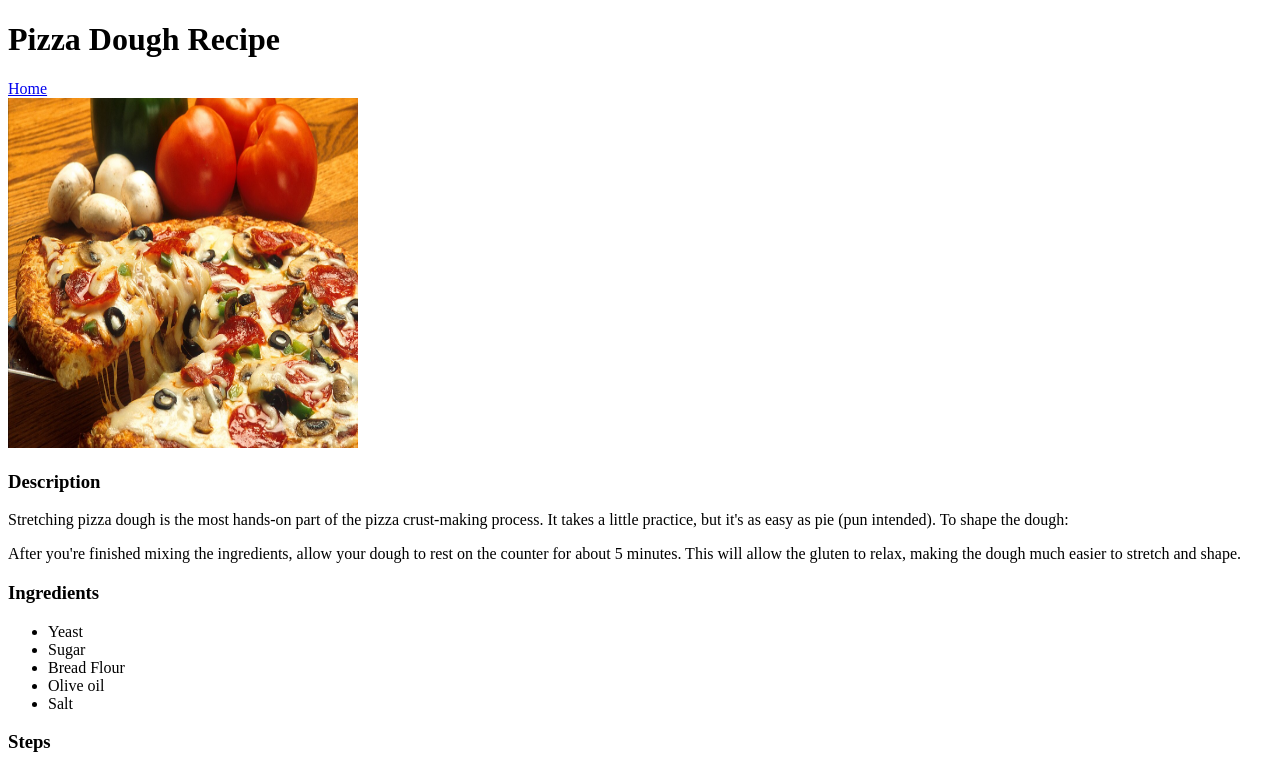
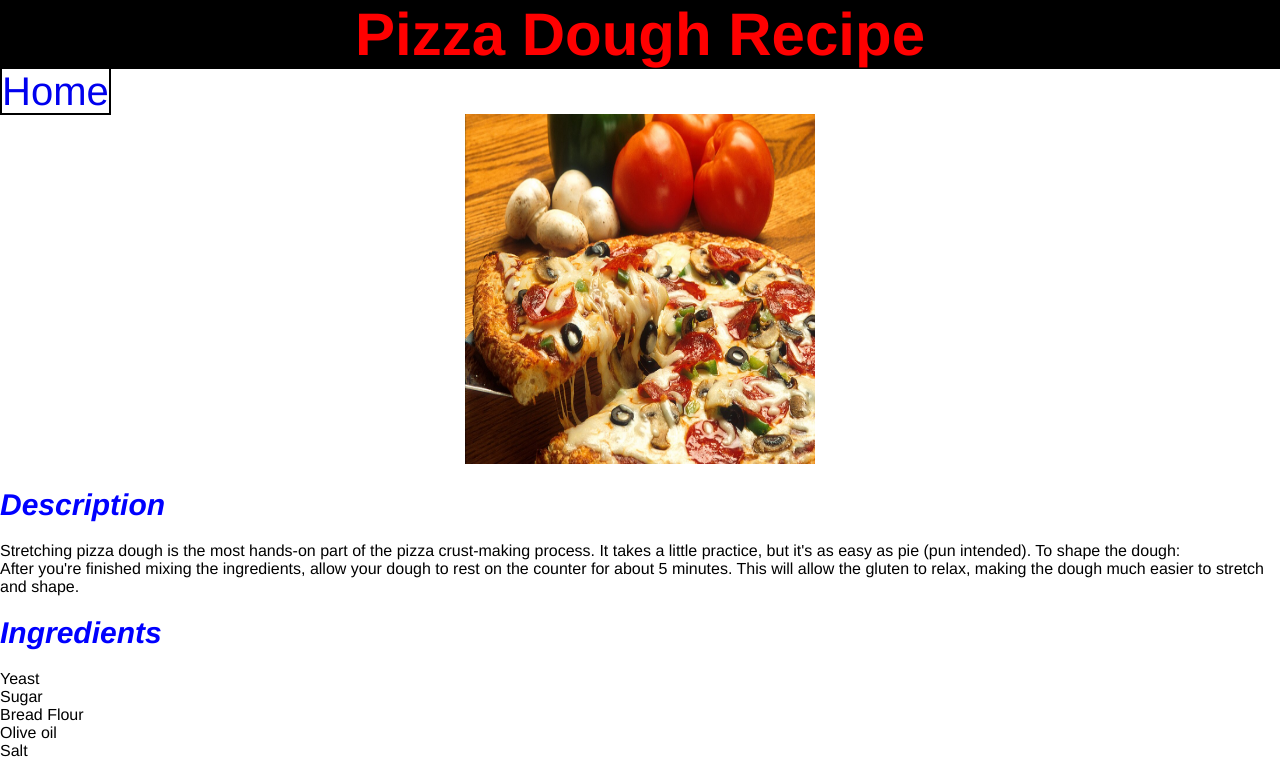
Before and after one commit to nijekole/odin-recipes, a plain HTML site: page recipes/pizza.html in a window 1280 px wide. Shown: the top 769 px of the page. Drawn offline with Linux system fonts and the light colour scheme.

Commit message:
simple CSS added

```diff
--- /dev/null
+++ b/css/style.css
@@ -0,0 +1,54 @@
+*
+{
+    margin: 0;
+    padding: 0;
+    font-family: Helvetica, sans-serif
+}
+
+h1
+{
+    color: red;
+    background-color: black;
+    text-align: center;
+    font-size: 60px;
+}
+
+.mainlist
+{
+    margin-top: 40px;
+    text-align: center;
+}
+
+.mainlist li
+{
+    font-size: 30px;
+    margin-bottom: 20px;
+    color: black;
+    font-style: none;
+}
+
+a:visited { color: black; }
+a:hover { color: red; }
+a
+{
+    text-decoration: none;
+    border: 2px solid black;
+}
+
+a.homebut
+{
+    font-size: 40px;
+}
+
+.image
+{
+    text-align: center;
+}
+
+h3
+{
+    color: blue;
+    font-size: 30px;
+    font-style: italic;
+    margin: 20px 0;
+}
--- a/recipes/pizza.html
+++ b/recipes/pizza.html
@@ -4,13 +4,15 @@
     <meta charset="UTF-8">
     <meta name="viewport" content="width=device-width, initial-scale=1.0">
     <title>Pizza Dough</title>
+    <link rel="stylesheet" href="../css/style.css">
 </head>
 <body>
     <h1>Pizza Dough Recipe</h1>
-    <a href="../index.html">Home</a>
+    <a href="../index.html" class="homebut">Home</a>
     <br>
+    <div class="image">
     <img src="../images/pizza.jpg" alt="Image of the pizza" height="350" width="350">
-
+    </div>
     <h3>Description</h3>
 
     <p>Stretching pizza dough is the most
@@ -26,7 +28,7 @@
     </p>
 
     <h3>Ingredients</h3>
-    <ul>
+    <ul class="inglists">
         <li>Yeast</li>
         <li>Sugar</li>
         <li>Bread Flour</li>
```
Also changed, not shown: index.html (+2 -1 lines), recipes/pancakes.html (+5 -3 lines).
